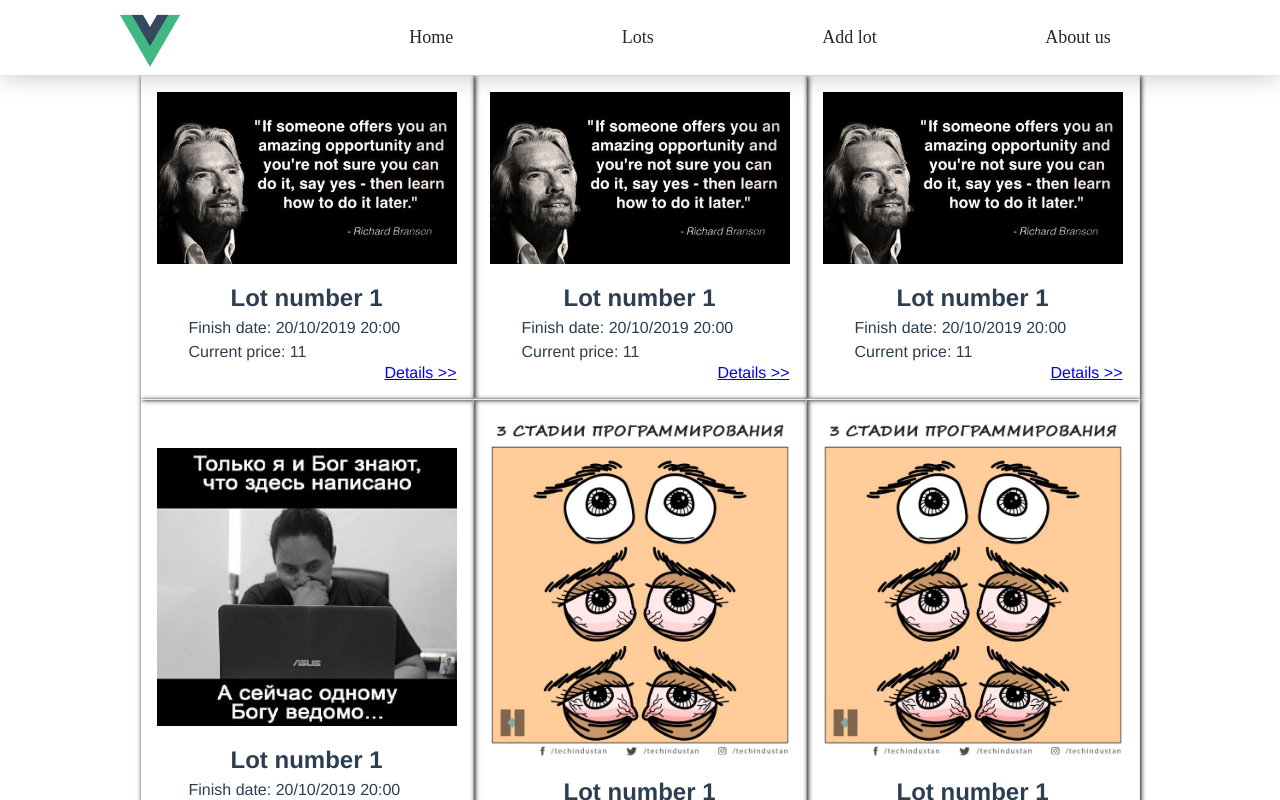
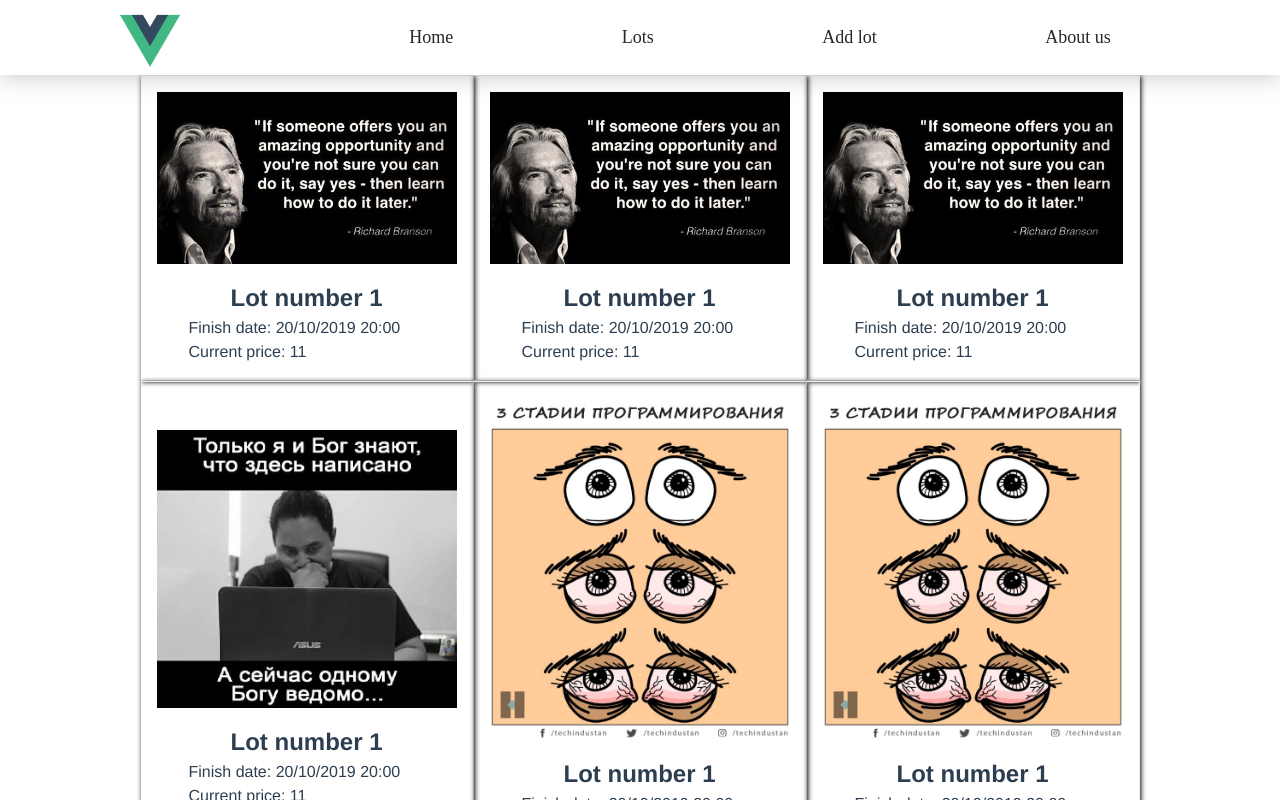
Before and after one commit to vladislavovuch/auction, a Vue app: page /auction in a window 1280 px wide. Shown: the top 800 px of the page. Built offline with nearby package versions, Linux system fonts and the light colour scheme.

Commit message:
remove details

```diff
--- a/src/components/LotPreview/index.vue
+++ b/src/components/LotPreview/index.vue
@@ -17,9 +17,9 @@
             <p class="price">
                 Current price: {{user.description.price}}
             </p>
-            <a :href="'/lot-details' + user.id" @click.prevent="">
+            <!--<a :href="'/lot-details' + user.id" @click.prevent="">
                 Details >>
-            </a>
+            </a>-->
         </div>
         <div class="author">
             Author: {{user.description.author}}
```
